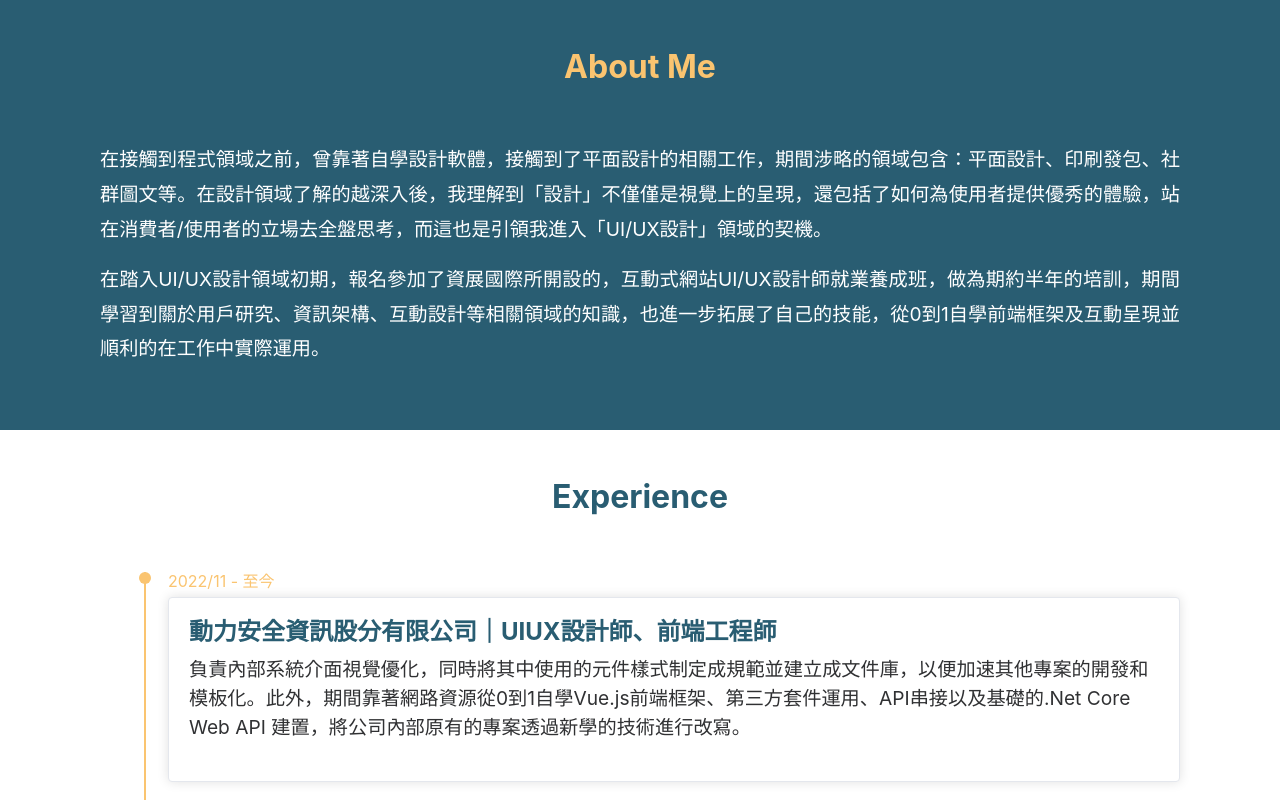
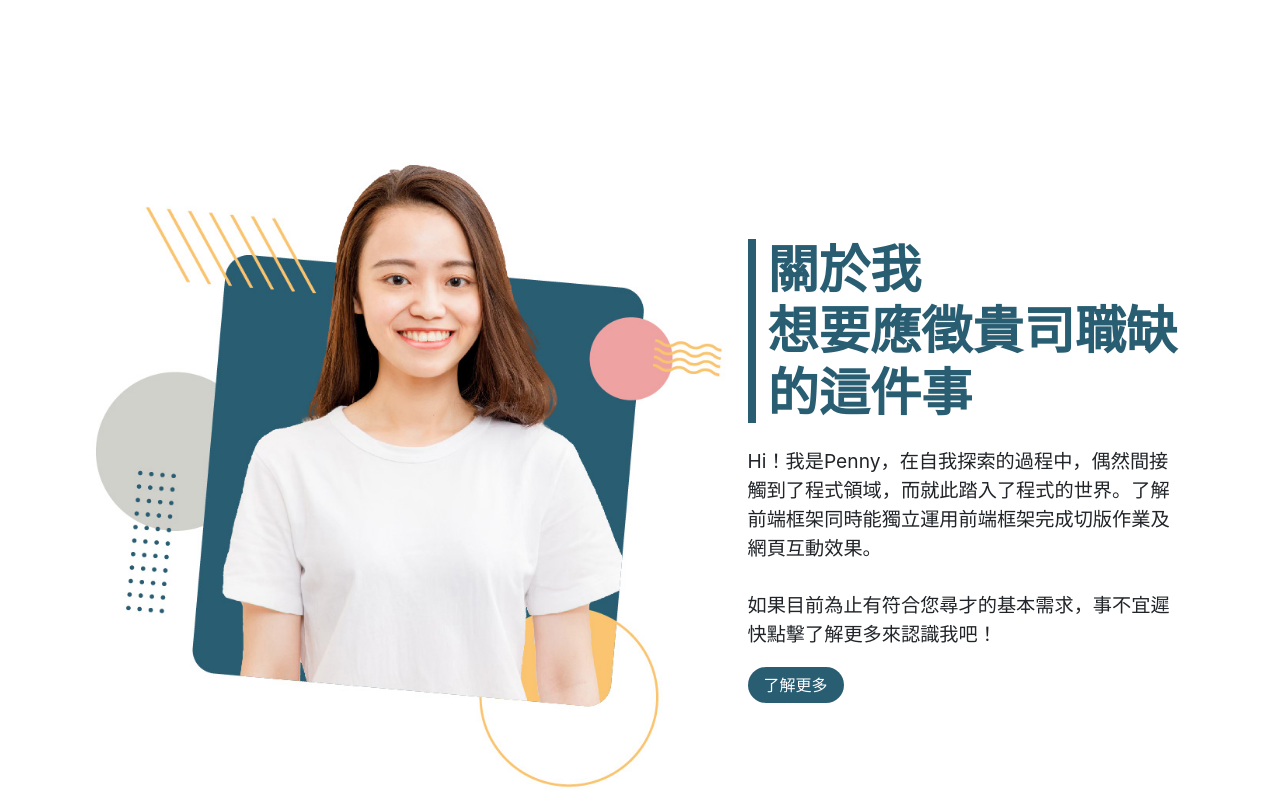
Before and after one commit to pennypan0111/PennyPanProfile, a Vue app in the folder ClientApp/: page / in a window 1280 px wide. Shown: the top 800 px of the page. Built offline with nearby package versions, Linux system fonts and the light colour scheme.

Commit message:
add profile section

```diff
--- a/ClientApp/src/assets/main.css
+++ b/ClientApp/src/assets/main.css
@@ -1,3 +1,6 @@
+html{
+  scroll-behavior: smooth;
+}
 .container{
   padding-left: 30px;
   padding-right: 30px;
@@ -7,6 +10,50 @@
 }
 .secondary-default {
   color: #fac470;
+}
+
+/* ---------- Profile ----------*/
+.Profile-imgBox img{
+  width: 100%;
+}
+.Profile-title{
+  position: relative;
+  padding-left: 20px;
+  font-size: 3rem;
+}
+.Profile-title:before{
+  content: '';
+  position: absolute;
+  top: 0;
+  left: 0;
+  background: #295d72;
+  width: 8px;
+  height: 100%;
+}
+.Profile-introduce{
+  font-size: 1.2rem;
+}
+.readMore-btn{
+  background: #295d72;
+  border-radius: 30px;
+  color: #ffffff;
+  cursor: pointer;
+  text-decoration: none;
+}
+.readMore-btn:hover{
+  color: #fac470;
+  transition: 0.3s;
+  text-decoration: none;
+}
+@media screen and (min-width:768px){
+  .Profile-title{
+    font-size: 3.2rem;
+  }
+}
+@media screen and (min-width:992px){
+  .Profile-title{
+    font-size: 3.2rem;
+  }
 }
 
 /* ---------- About Me ----------*/
--- a/ClientApp/src/components/ExperienceCard.vue
+++ b/ClientApp/src/components/ExperienceCard.vue
@@ -49,5 +49,6 @@ export default {
 }
 .el-timeline {
   --el-timeline-node-color: #fac470;
+  padding-left: 0;
 }
 </style>
--- a/ClientApp/src/views/ProfileHome.vue
+++ b/ClientApp/src/views/ProfileHome.vue
@@ -13,6 +13,25 @@ export default {
 </script>
 
 <template>
+
+  <section class="Profile" id="Profile">
+    <div class="container pt-lg-5">
+        <div class="row py-5 align-items-center">
+          <div class="col-lg-7 col-12 Profile-imgBox pt-5 px-0">
+              <img src="../assets/img/penny.jpg">
+          </div>
+          <div class="col-lg-5 col-12 pt-5">
+            <h1 class="primary-default font-weight-bold Profile-title">關於我<br/>想要應徵貴司職缺<br/>的這件事</h1>
+            <p class="Profile-introduce my-4">Hi！我是Penny，在自我探索的過程中，偶然間接觸到了程式領域，而就此踏入了程式的世界。了解前端框架同時能獨立運用前端框架完成切版作業及網頁互動效果。
+              <br/><br/>如果目前為止有符合您尋才的基本需求，事不宜遲快點擊了解更多來認識我吧！
+            </p>
+            <div class="text-center text-lg-left">
+              <a href="#AboutMe" class="readMore-btn px-3 py-2">了解更多</a>
+            </div>
+          </div>
+        </div>
+      </div>
+  </section>
 
   <section class="AboutMe" id="AboutMe">
     <div class="container pb-5">
```
Also changed, not shown: ClientApp/src/assets/img/penny.jpg (added).
